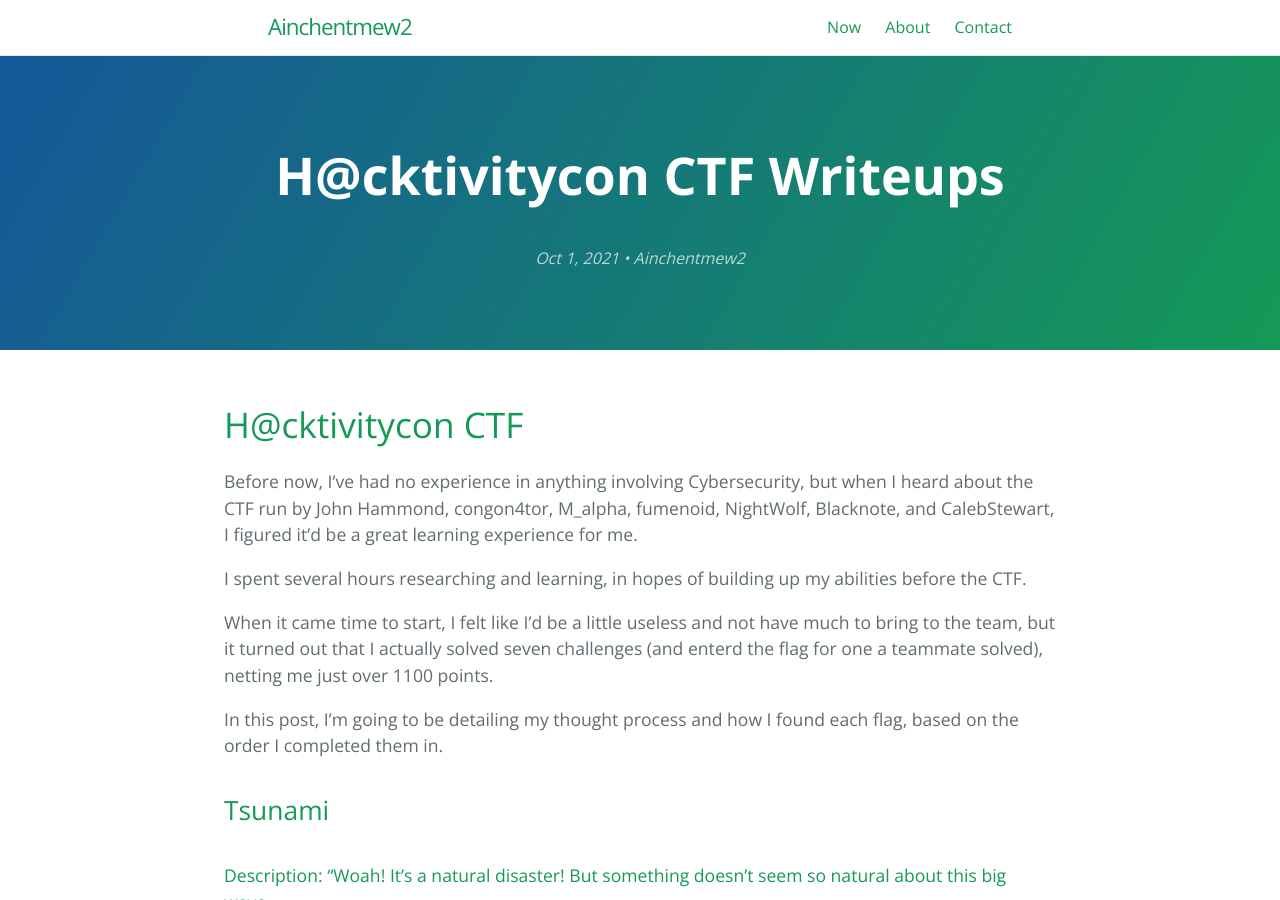
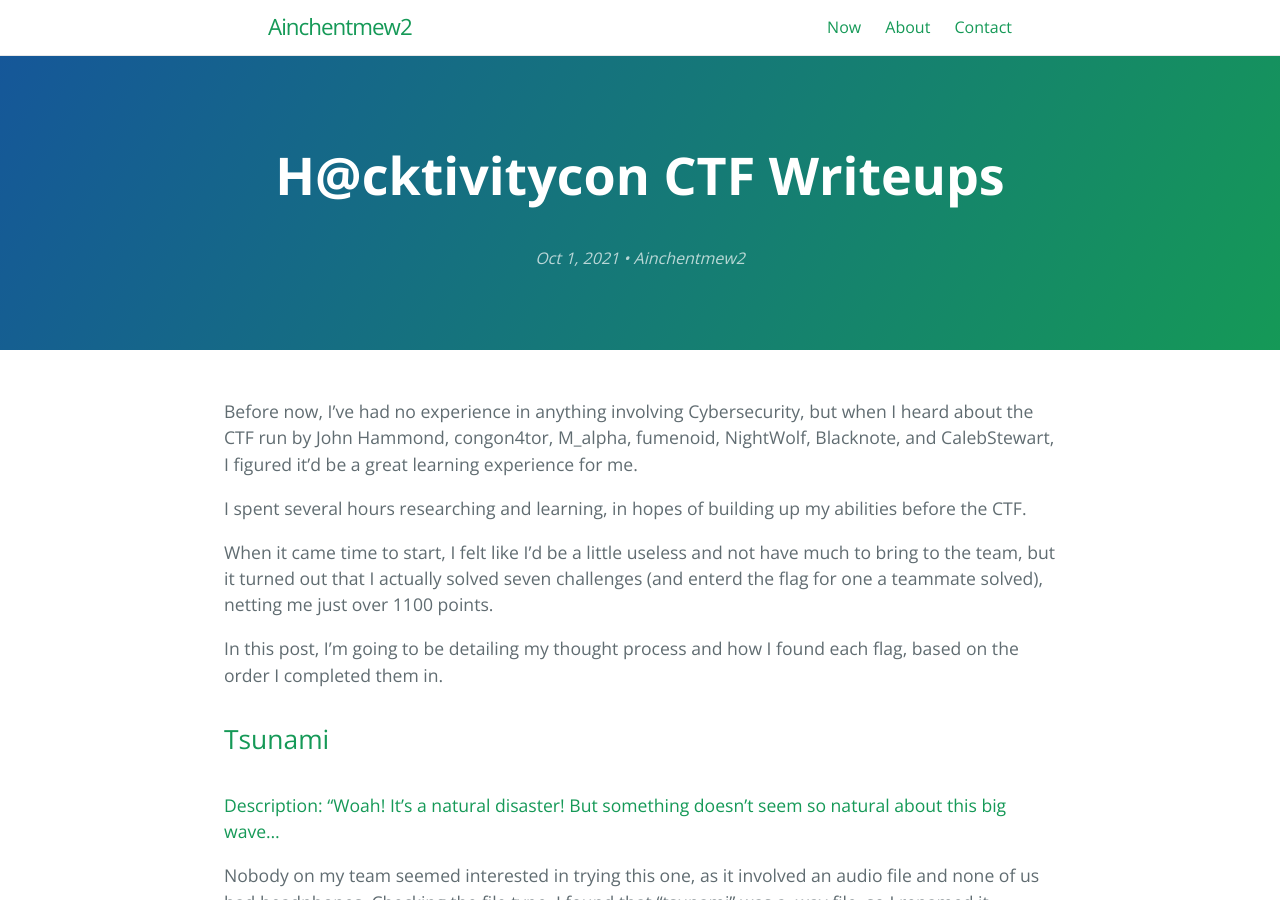
Before and after one commit to Glitch-Gecko/glitch-gecko.github.io, a Jekyll site: the page built from _posts/2021-10-1-Hacktivitycon-CTF.md, in a window 1280 px wide and 900 px high. Built offline with Jekyll 4.4.1, drawn with Linux system fonts in a browser that asks for light colours.

Commit message:
Improved post

```diff
--- a/_posts/2021-10-1-Hacktivitycon-CTF.md
+++ b/_posts/2021-10-1-Hacktivitycon-CTF.md
@@ -3,8 +3,6 @@ layout: post
 title: "H@cktivitycon CTF Writeups"
 author: Ainchentmew2
 ---
-
-# H@cktivitycon CTF
 
 Before now, I've had no experience in anything involving Cybersecurity, but when I heard about the CTF run by John Hammond, congon4tor, M_alpha, fumenoid, NightWolf, Blacknote, and CalebStewart, I figured it'd be a great learning experience for me.
 
```
